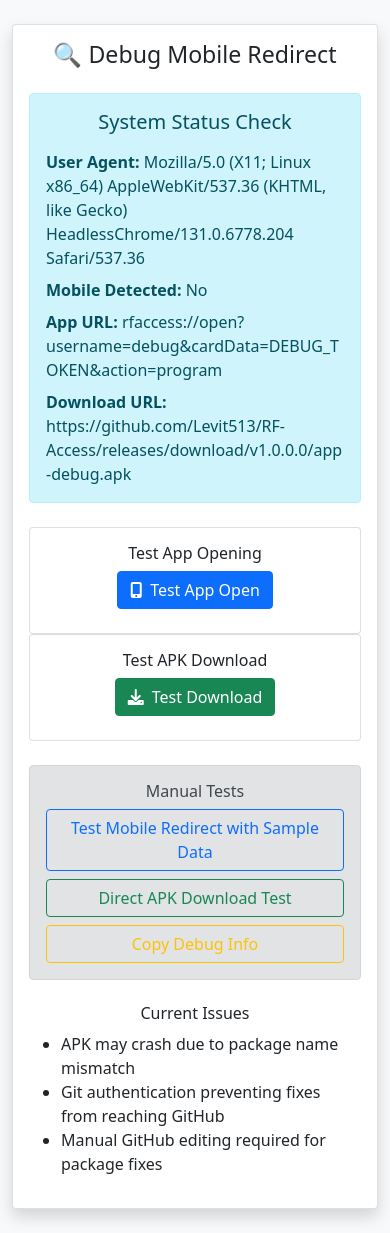
After one commit to Levit513/mifare-card-programmer, a Flask app: page /debug_mobile_redirect in a window 390 px wide. The commit adds this page. Run offline with Flask 3, Linux system fonts and the light colour scheme.

Commit message:
Add debug mobile redirect page and update mobile redirect with current APK status warnings

```diff
--- a/app.py
+++ b/app.py
@@ -236,6 +236,20 @@ def distribute_program():
         return redirect(url_for('admin_dashboard'))
 
     return render_template('distribute.html', form=form)
+
+@app.route('/mobile_redirect')
+def mobile_redirect():
+    token = request.args.get('token')
+    distribution = ProgramDistribution.query.filter_by(access_token=token).first()
+
+    if not distribution:
+        return render_template('error.html', message='Invalid program link')
+
+    return render_template('mobile_redirect.html', token=token, distribution=distribution)
+
+@app.route('/debug_mobile_redirect')
+def debug_mobile_redirect():
+    return render_template('debug_mobile_redirect.html')
 
 @app.route('/program/<token>')
 def receive_program(token):
--- /dev/null
+++ b/templates/debug_mobile_redirect.html
@@ -0,0 +1,161 @@
+<!DOCTYPE html>
+<html lang="en">
+<head>
+    <meta charset="UTF-8">
+    <meta name="viewport" content="width=device-width, initial-scale=1.0">
+    <title>Debug Mobile Redirect - RF Access</title>
+    <link href="https://cdn.jsdelivr.net/npm/bootstrap@5.1.3/dist/css/bootstrap.min.css" rel="stylesheet">
+    <link href="https://cdnjs.cloudflare.com/ajax/libs/font-awesome/6.0.0/css/all.min.css" rel="stylesheet">
+</head>
+<body class="bg-light">
+    <div class="container py-4">
+        <div class="row justify-content-center">
+            <div class="col-md-8">
+                <div class="card shadow">
+                    <div class="card-body text-center">
+                        <h3 class="mb-4">🔍 Debug Mobile Redirect</h3>
+
+                        <div class="alert alert-info">
+                            <h5>System Status Check</h5>
+                            <div id="statusChecks" class="text-start mt-3">
+                                <div id="userAgentCheck">
+                                    <strong>User Agent:</strong> <span id="userAgentValue"></span>
+                                </div>
+                                <div id="mobileCheck" class="mt-2">
+                                    <strong>Mobile Detected:</strong> <span id="mobileValue"></span>
+                                </div>
+                                <div id="appUrlCheck" class="mt-2">
+                                    <strong>App URL:</strong> <span id="appUrlValue"></span>
+                                </div>
+                                <div id="downloadUrlCheck" class="mt-2">
+                                    <strong>Download URL:</strong> <span id="downloadUrlValue"></span>
+                                </div>
+                            </div>
+                        </div>
+
+                        <div class="row mt-4">
+                            <div class="col-md-6">
+                                <div class="card">
+                                    <div class="card-body">
+                                        <h6>Test App Opening</h6>
+                                        <button class="btn btn-primary" onclick="testAppOpen()">
+                                            <i class="fas fa-mobile-alt me-2"></i>Test App Open
+                                        </button>
+                                        <div id="appOpenResult" class="mt-2 small"></div>
+                                    </div>
+                                </div>
+                            </div>
+                            <div class="col-md-6">
+                                <div class="card">
+                                    <div class="card-body">
+                                        <h6>Test APK Download</h6>
+                                        <button class="btn btn-success" onclick="testDownload()">
+                                            <i class="fas fa-download me-2"></i>Test Download
+                                        </button>
+                                        <div id="downloadResult" class="mt-2 small"></div>
+                                    </div>
+                                </div>
+                            </div>
+                        </div>
+
+                        <div class="alert alert-secondary mt-4">
+                            <h6>Manual Tests</h6>
+                            <div class="d-grid gap-2">
+                                <a href="/mobile_redirect?token=DEBUG_TOKEN&data=test_data"
+                                   class="btn btn-outline-primary">
+                                    Test Mobile Redirect with Sample Data
+                                </a>
+                                <a href="https://github.com/Levit513/RF-Access/releases/download/v1.0.0.0/app-debug.apk"
+                                   class="btn btn-outline-success" target="_blank">
+                                    Direct APK Download Test
+                                </a>
+                                <button class="btn btn-outline-warning" onclick="copyDebugInfo()">
+                                    Copy Debug Info
+                                </button>
+                            </div>
+                        </div>
+
+                        <div class="mt-4">
+                            <h6>Current Issues</h6>
+                            <ul class="text-start">
+                                <li>APK may crash due to package name mismatch</li>
+                                <li>Git authentication preventing fixes from reaching GitHub</li>
+                                <li>Manual GitHub editing required for package fixes</li>
+                            </ul>
+                        </div>
+                    </div>
+                </div>
+            </div>
+        </div>
+    </div>
+
+    <script>
+        // Populate system info
+        document.addEventListener('DOMContentLoaded', function() {
+            const userAgent = navigator.userAgent;
+            const isMobile = /Android|iPhone|iPad|iPod|BlackBerry|IEMobile|Opera Mini/i.test(userAgent);
+            const appUrl = 'rfaccess://open?username=debug&cardData=DEBUG_TOKEN&action=program';
+            const downloadUrl = 'https://github.com/Levit513/RF-Access/releases/download/v1.0.0.0/app-debug.apk';
+
+            document.getElementById('userAgentValue').textContent = userAgent;
+            document.getElementById('mobileValue').textContent = isMobile ? 'Yes' : 'No';
+            document.getElementById('appUrlValue').textContent = appUrl;
+            document.getElementById('downloadUrlValue').textContent = downloadUrl;
+        });
+
+        function testAppOpen() {
+            const appUrl = 'rfaccess://open?username=debug&cardData=DEBUG_TOKEN&action=program';
+            const resultDiv = document.getElementById('appOpenResult');
+
+            resultDiv.innerHTML = '<span class="text-info">Attempting to open app...</span>';
+
+            // Try to open app
+            window.location.href = appUrl;
+
+            // Check if we're still here after a delay
+            setTimeout(() => {
+                resultDiv.innerHTML = '<span class="text-warning">App may not be installed or deep link failed</span>';
+            }, 2000);
+        }
+
+        function testDownload() {
+            const downloadUrl = 'https://github.com/Levit513/RF-Access/releases/download/v1.0.0.0/app-debug.apk';
+            const resultDiv = document.getElementById('downloadResult');
+
+            resultDiv.innerHTML = '<span class="text-info">Testing download URL...</span>';
+
+            // Test if URL is accessible
+            fetch(downloadUrl, { method: 'HEAD' })
+                .then(response => {
+                    if (response.ok) {
+                        resultDiv.innerHTML = '<span class="text-success">Download URL accessible</span>';
+                        window.open(downloadUrl, '_blank');
+                    } else {
+                        resultDiv.innerHTML = '<span class="text-danger">Download URL returns ' + response.status + '</span>';
+                    }
+                })
+                .catch(error => {
+                    resultDiv.innerHTML = '<span class="text-danger">Download test failed: ' + error.message + '</span>';
+                });
+        }
+
+        function copyDebugInfo() {
+            const debugInfo = `
+RF Access Debug Info:
+User Agent: ${navigator.userAgent}
+Mobile Detected: ${/Android|iPhone|iPad|iPod|BlackBerry|IEMobile|Opera Mini/i.test(navigator.userAgent)}
+Current URL: ${window.location.href}
+App URL: rfaccess://open?username=debug&cardData=DEBUG_TOKEN&action=program
+Download URL: https://github.com/Levit513/RF-Access/releases/download/v1.0.0.0/app-debug.apk
+Timestamp: ${new Date().toISOString()}
+            `.trim();
+
+            navigator.clipboard.writeText(debugInfo).then(() => {
+                alert('Debug info copied to clipboard');
+            }).catch(() => {
+                alert('Failed to copy debug info');
+            });
+        }
+    </script>
+</body>
+</html>
```
Also changed, not shown: DEPLOYMENT_GUIDE.md (added, +81 -0 lines), debug_apk_issue.md (added, +36 -0 lines), templates/mobile_redirect.html (+8 -7 lines).
